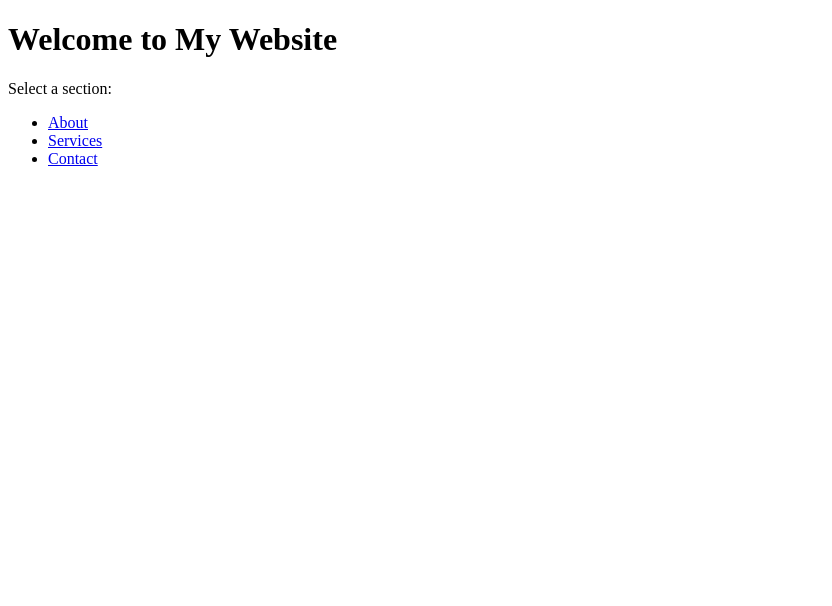
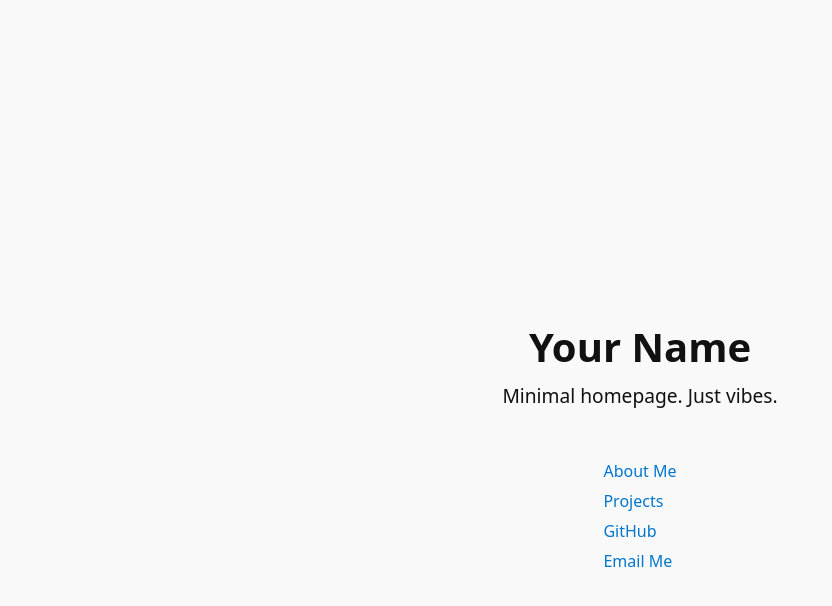
Before and after one commit to shherbss/shherbss.github.io, a plain HTML site: page index.html in a window 1280 px wide. Shown: the whole page, without its empty margins (0-832 px from the left). Drawn offline with Linux system fonts and the light colour scheme.

Commit message:
Update index.html

```diff
--- a/index.html
+++ b/index.html
@@ -2,15 +2,74 @@
 <html lang="en">
 <head>
   <meta charset="UTF-8" />
-  <title>Welcome to My Site</title>
+  <meta name="viewport" content="width=device-width, initial-scale=1.0" />
+  <title>Your Name or Project</title>
+  <style>
+    :root {
+      color-scheme: light dark;
+    }
+
+    body {
+      font-family: system-ui, sans-serif;
+      display: flex;
+      flex-direction: column;
+      align-items: center;
+      justify-content: center;
+      min-height: 100vh;
+      margin: 0;
+      padding: 2rem;
+      background-color: #f9f9f9;
+      color: #111;
+    }
+
+    @media (prefers-color-scheme: dark) {
+      body {
+        background-color: #111;
+        color: #eee;
+      }
+
+      a {
+        color: #9cc9ff;
+      }
+    }
+
+    h1 {
+      font-size: 2.5rem;
+      margin-bottom: 0.5rem;
+    }
+
+    p {
+      margin-top: 0;
+      font-size: 1.2rem;
+    }
+
+    .links {
+      margin-top: 2rem;
+      display: flex;
+      flex-direction: column;
+      gap: 0.5rem;
+    }
+
+    a {
+      text-decoration: none;
+      color: #0077cc;
+      font-weight: 500;
+    }
+
+    a:hover {
+      text-decoration: underline;
+    }
+  </style>
 </head>
 <body>
-  <h1>Welcome to My Website</h1>
-  <p>Select a section:</p>
-  <ul>
-    <li><a href="about.html">About</a></li>
-    <li><a href="services.html">Services</a></li>
-    <li><a href="contact.html">Contact</a></li>
-  </ul>
+  <h1>Your Name</h1>
+  <p>Minimal homepage. Just vibes.</p>
+
+  <div class="links">
+    <a href="/about.html">About Me</a>
+    <a href="/projects.html">Projects</a>
+    <a href="https://github.com/yourname" target="_blank">GitHub</a>
+    <a href="mailto:you@example.com">Email Me</a>
+  </div>
 </body>
 </html>
```
